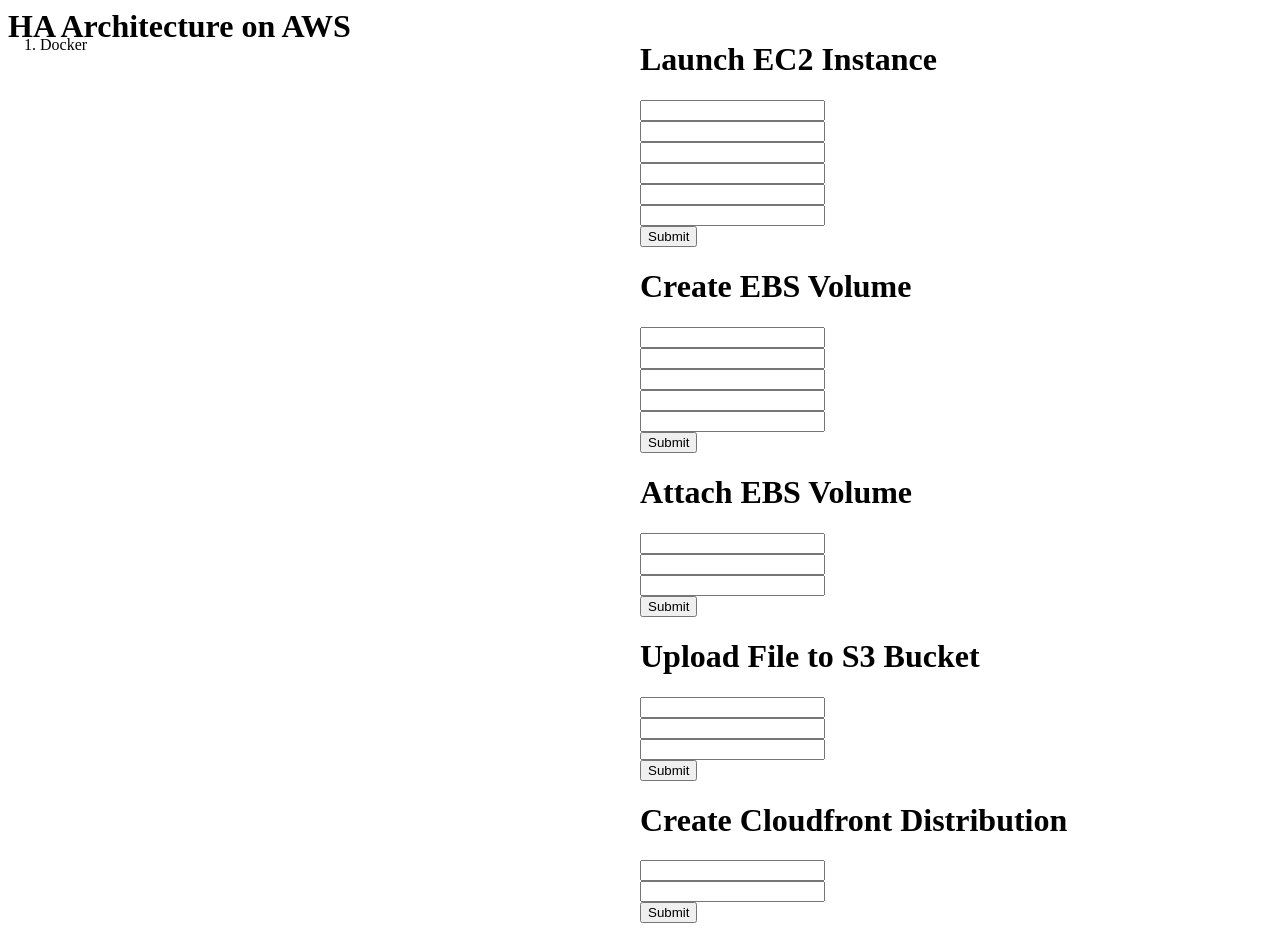
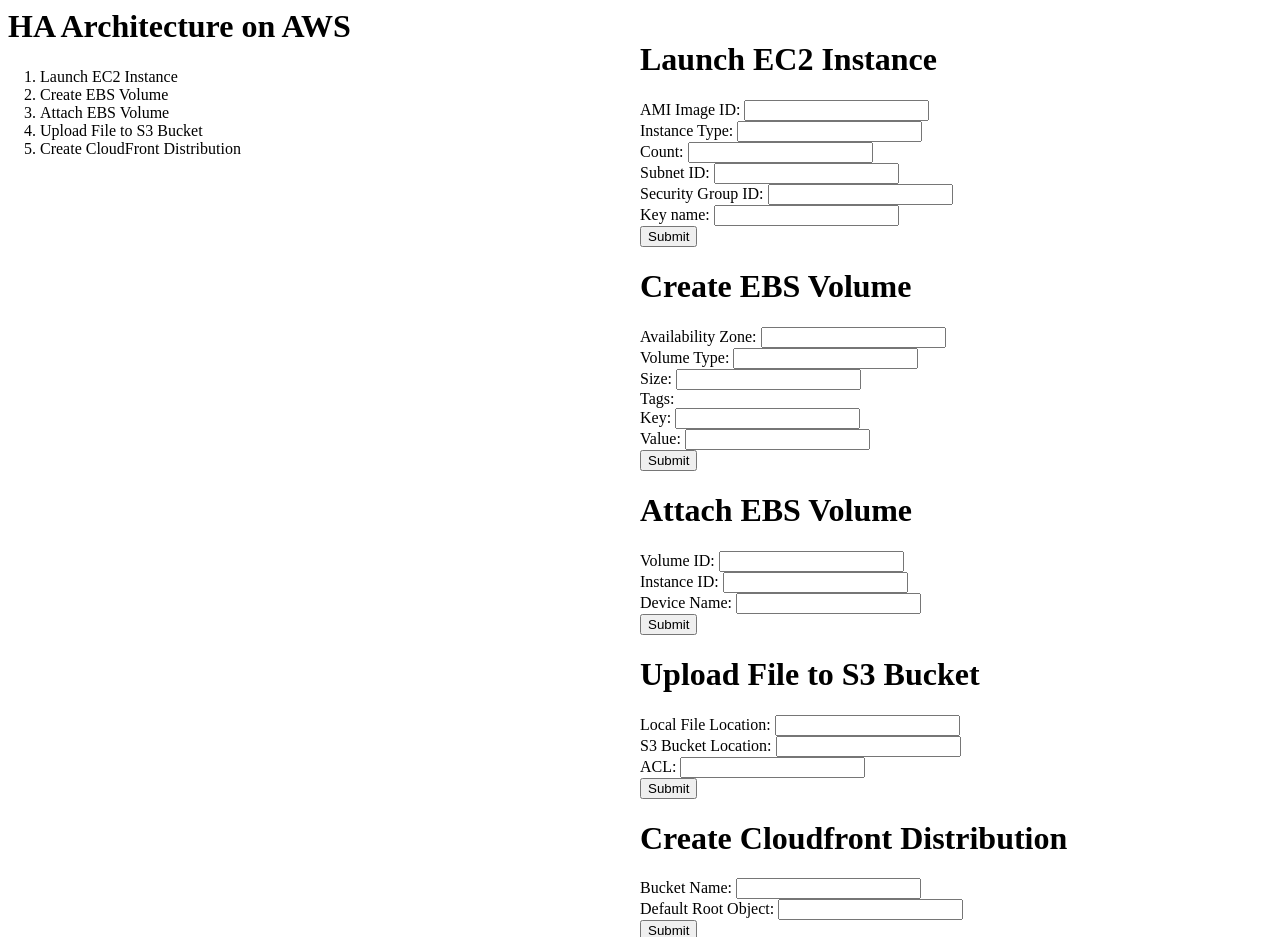
Before and after one commit to anycode-inc/TerminalUI-Frontend, a Flask app: template templates/aws/ha_arch_on_aws.html in a window 1280 px wide. Run offline with Flask 2, Linux system fonts and the light colour scheme; the template is opened without the code that fills it, so the values that code supplies are empty.

Commit message:
HA Arch on AWS template updated
Signed-off-by: cankush625 <cankush625@gmail.com>

```diff
--- a/templates/aws/ha_arch_on_aws.html
+++ b/templates/aws/ha_arch_on_aws.html
@@ -23,6 +23,10 @@
             .bottom {
                 padding-bottom: 20px;
             }
+
+            .options {
+                padding-top: 5%;
+            }
         </style>
 
     </head>
@@ -30,58 +34,65 @@
         <h1>HA Architecture on AWS</h1> <br>
         <div>
             <div class="split left">
-                <ol>
-                    <li>Docker</li>
-                </ol>
+                <div class="options">
+                    <ol>
+                        <li>Launch EC2 Instance</li>
+                        <li>Create EBS Volume</li>
+                        <li>Attach EBS Volume</li>
+                        <li>Upload File to S3 Bucket</li>
+                        <li>Create CloudFront Distribution</li>
+                    </ol>
+                </div>
             </div>
 
             <div class="split right bottom">
                 <div>
                     <h1>Launch EC2 Instance</h1>
                     <form action="/launch-ec2-instance">
-                        <input name="image-id" type="text" /> <br>
-                        <input name="instance-type" type="text" /> <br>
-                        <input name="count" type="text" /> <br>
-                        <input name="subnet-id" type="text" /> <br>
-                        <input name="security-group-id" type="text" /> <br>
-                        <input name="key-name" type="text" /> <br>
+                        AMI Image ID: <input name="image-id" type="text" /> <br>
+                        Instance Type: <input name="instance-type" type="text" /> <br>
+                        Count: <input name="count" type="text" /> <br>
+                        Subnet ID: <input name="subnet-id" type="text" /> <br>
+                        Security Group ID: <input name="security-group-id" type="text" /> <br>
+                        Key name: <input name="key-name" type="text" /> <br>
                         <input type="submit" />
                     </form>
                 </div>
                 <div>
                     <h1>Create EBS Volume</h1>
                     <form action="/create-ebs-volume">
-                        <input name="availability-zone" type="text" /> <br>
-                        <input name="volume-type" type="text" /> <br>
-                        <input name="size" type="text" /> <br>
-                        <input name="key" type="text" /> <br>
-                        <input name="value" type="text" /> <br>
+                        Availability Zone: <input name="availability-zone" type="text" /> <br>
+                        Volume Type: <input name="volume-type" type="text" /> <br>
+                        Size: <input name="size" type="text" /> <br>
+                        Tags: <br>
+                        Key: <input name="key" type="text" /> <br>
+                        Value: <input name="value" type="text" /> <br>
                         <input type="submit" />
                     </form>
                 </div>
                 <div>
                     <h1>Attach EBS Volume</h1>
                     <form action="/attach-ebs-volume">
-                        <input name="volume-id" type="text" /> <br>
-                        <input name="instance-id" type="text" /> <br>
-                        <input name="device-name" type="text" /> <br>
+                        Volume ID: <input name="volume-id" type="text" /> <br>
+                        Instance ID: <input name="instance-id" type="text" /> <br>
+                        Device Name: <input name="device-name" type="text" /> <br>
                         <input type="submit" />
                     </form>
                 </div>
                 <div>
                     <h1>Upload File to S3 Bucket</h1>
                     <form action="/upload-to-s3-bucket">
-                        <input name="local-file-location" type="text" /> <br>
-                        <input name="s3-bucket-location" type="text" /> <br>
-                        <input name="acl" type="text" /> <br>
+                        Local File Location: <input name="local-file-location" type="text" /> <br>
+                        S3 Bucket Location: <input name="s3-bucket-location" type="text" /> <br>
+                        ACL: <input name="acl" type="text" /> <br>
                         <input type="submit" />
                     </form>
                 </div>
                 <div>
                     <h1>Create Cloudfront Distribution</h1>
                     <form action="/create-cloudfront-distribution">
-                        <input name="bucket-name" type="text" /> <br>
-                        <input name="default-root-object" type="text" /> <br>
+                        Bucket Name: <input name="bucket-name" type="text" /> <br>
+                        Default Root Object: <input name="default-root-object" type="text" /> <br>
                         <input type="submit" />
                     </form>
                 </div>
```
